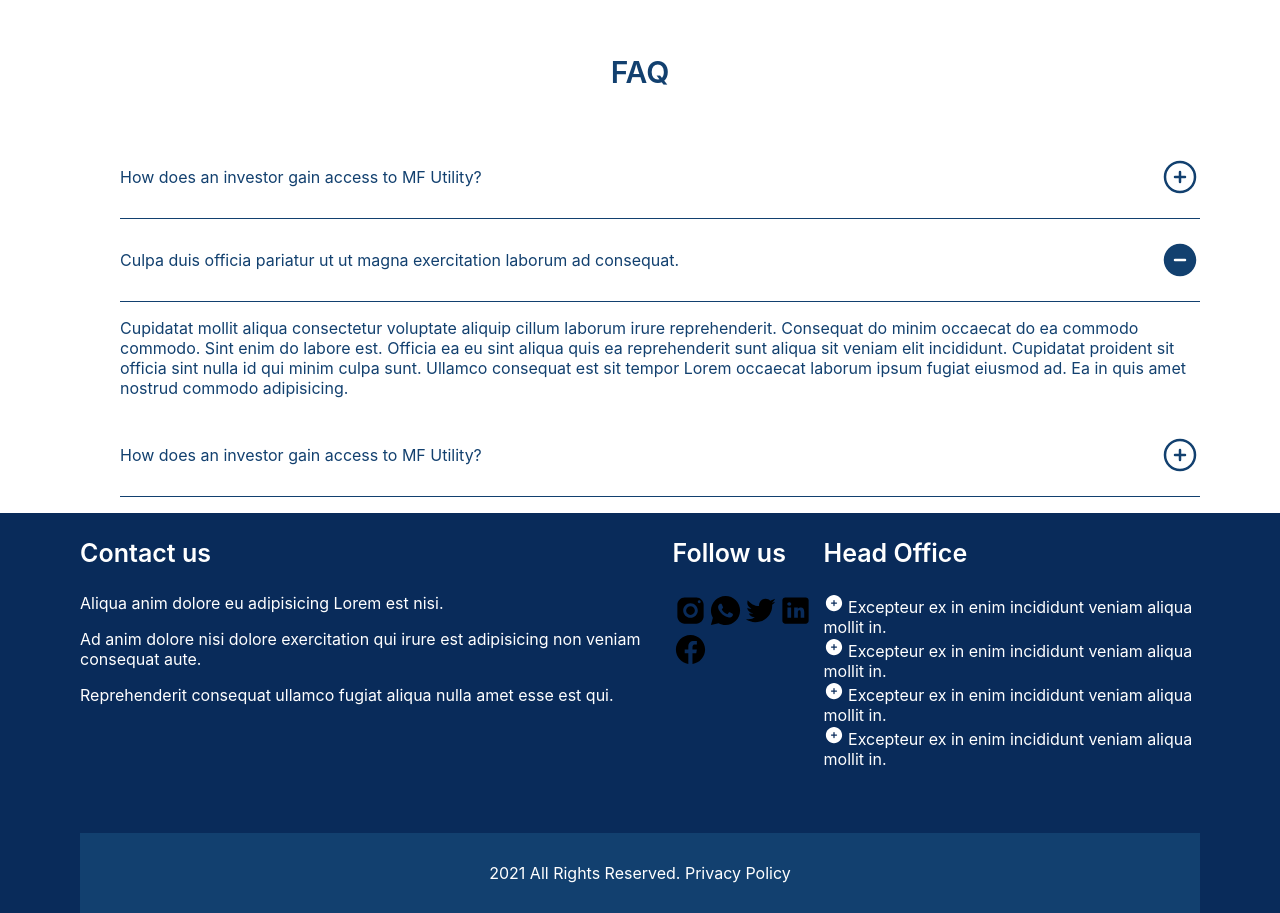
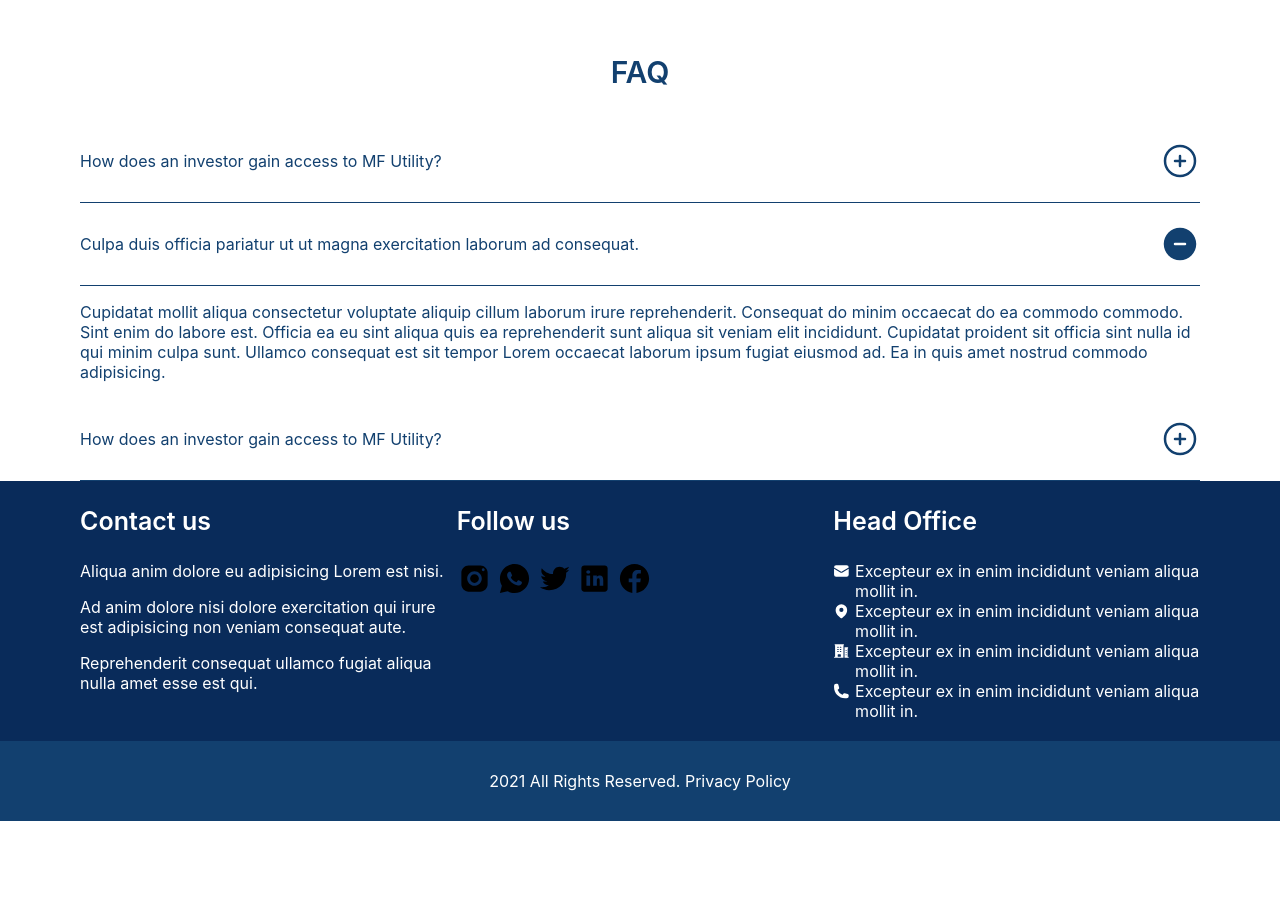
Before and after one commit to nikhilgame8/togglehead-digital-assignment, a React (Create React App) app: page / in a window 1280 px wide. Shown: the part 1240-2153 px from the top of the page. After the commit the page ends 2061 px from the top, so only its background shows below. Built offline with nearby package versions, Linux system fonts and the light colour scheme.

Commit message:
footer responsive

```diff
--- a/src/App.css
+++ b/src/App.css
@@ -201,11 +201,11 @@
   font-weight: 600;
 }
 
-.faq-container ul {
+.faq-container .list-container {
   width: 100%;
 }
 
-.faq-container ul li {
+.faq-container .list-container .list-item {
   display: flex;
   justify-content: space-between;
   align-items: center;
@@ -243,6 +243,7 @@
 .lg-icon {
   width: 40px;
   height: 40px;
+  flex-shrink: 0;
 }
 
 .text-light-gray {
@@ -355,30 +356,37 @@
 
 .footer-container {
   background-color: var(--themeFooterBlue);
-  height: 400px;
-  display: flex;
-  flex-direction: column;
-  align-items: center;
-  justify-content: space-between;
+  height: 100%;
   color: #ffffff;
 }
 
 .footer-container .footer-option {
   display: flex;
   justify-content: space-evenly;
+  flex-direction: column;
   align-items: start;
 }
 .footer-container .footer-option h3{
   font-size: 25px;
   font-weight: 600;
 }
+.social-media-container {
+  display: flex;
+  justify-content: start;
+}
 .social-media-container svg{
 width: 35px;
 height: 35px;
 }
 
+.footer-item div{
+  display: flex;
+  align-items: start;
+  gap: 5px;
+}
 .footer-copyright {
   padding: 30px 0;
+  margin-top: 20px;
   display: flex;
   align-items: center;
   justify-content: center;
@@ -471,6 +479,13 @@ height: 35px;
   .carousel-buttons {
     padding: 0 20px;
   }
+  .footer-container .footer-option {
+    flex-direction: row;
+    gap: 10px;
+  }
+  .footer-container .footer-option .footer-item{
+    width: 33%;
+  }
 }
 
 /* Large screens (max-width: 1024px) */
--- a/src/components/FAQ.jsx
+++ b/src/components/FAQ.jsx
@@ -6,21 +6,21 @@ const FAQ = () => {
   return (
     <div className='faq-container container'>
         <h3>FAQ</h3>
-        <ul>
-            <li>
+        <div className='list-container'>
+            <div className='list-item'>
                 <p>How does an investor gain access to MF Utility?</p>
                 <PlusCircleIcon className='lg-icon' />
-            </li>
-            <li>
+            </div>
+            <div className='list-item'>
                 <p>Culpa duis officia pariatur ut ut magna exercitation laborum ad consequat.</p>
                 < MinusCircleIcon className='lg-icon' />
-            </li>
+            </div>
                 <p>Cupidatat mollit aliqua consectetur voluptate aliquip cillum laborum irure reprehenderit. Consequat do minim occaecat do ea commodo commodo. Sint enim do labore est. Officia ea eu sint aliqua quis ea reprehenderit sunt aliqua sit veniam elit incididunt. Cupidatat proident sit officia sint nulla id qui minim culpa sunt. Ullamco consequat est sit tempor Lorem occaecat laborum ipsum fugiat eiusmod ad. Ea in quis amet nostrud commodo adipisicing.</p>
-            <li>
+            <div className='list-item'>
                 <p>How does an investor gain access to MF Utility?</p>
                 <PlusCircleIcon className='lg-icon' />
-            </li>
-        </ul>
+            </div>
+        </div>
     </div>
   )
 }
--- a/src/components/Footer.jsx
+++ b/src/components/Footer.jsx
@@ -1,10 +1,10 @@
 import React from "react";
-import { PlusCircleIcon } from "@heroicons/react/24/solid";
+import { BuildingOffice2Icon, EnvelopeIcon, MapPinIcon, PhoneIcon, PlusCircleIcon } from "@heroicons/react/24/solid";
 
 const Footer = () => {
   return (
-    <div className="footer-container container">
-      <div className="footer-option">
+    <div className="footer-container">
+      <div className="footer-option container">
         <div className="footer-item">
           <h3>Contact us</h3>
           <p>Aliqua anim dolore eu adipisicing Lorem est nisi.</p>
@@ -75,19 +75,19 @@ const Footer = () => {
         <div className="footer-item">
           <h3>Head Office</h3>
           <div>
-            <PlusCircleIcon className="md-icon" /> Excepteur ex in enim
+            <EnvelopeIcon className="md-icon" /> Excepteur ex in enim
             incididunt veniam aliqua mollit in.
           </div>
           <div>
-            <PlusCircleIcon className="md-icon" /> Excepteur ex in enim
+            <MapPinIcon className="md-icon" /> Excepteur ex in enim
             incididunt veniam aliqua mollit in.
           </div>
           <div>
-            <PlusCircleIcon className="md-icon" /> Excepteur ex in enim
+            <BuildingOffice2Icon className="md-icon" /> Excepteur ex in enim
             incididunt veniam aliqua mollit in.
           </div>
           <div>
-            <PlusCircleIcon className="md-icon" /> Excepteur ex in enim
+            <PhoneIcon className="md-icon" /> Excepteur ex in enim
             incididunt veniam aliqua mollit in.
           </div>
         </div>
```
